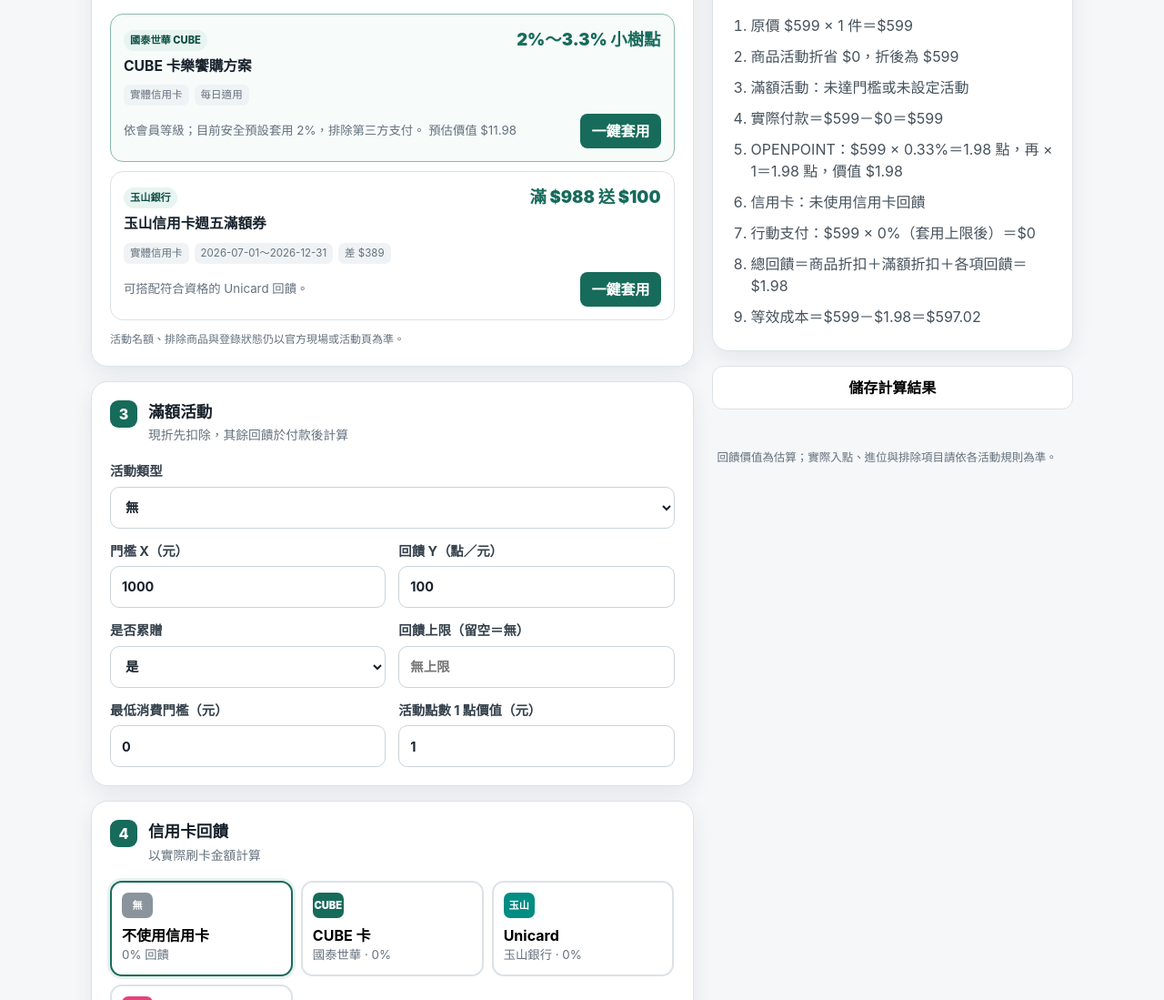
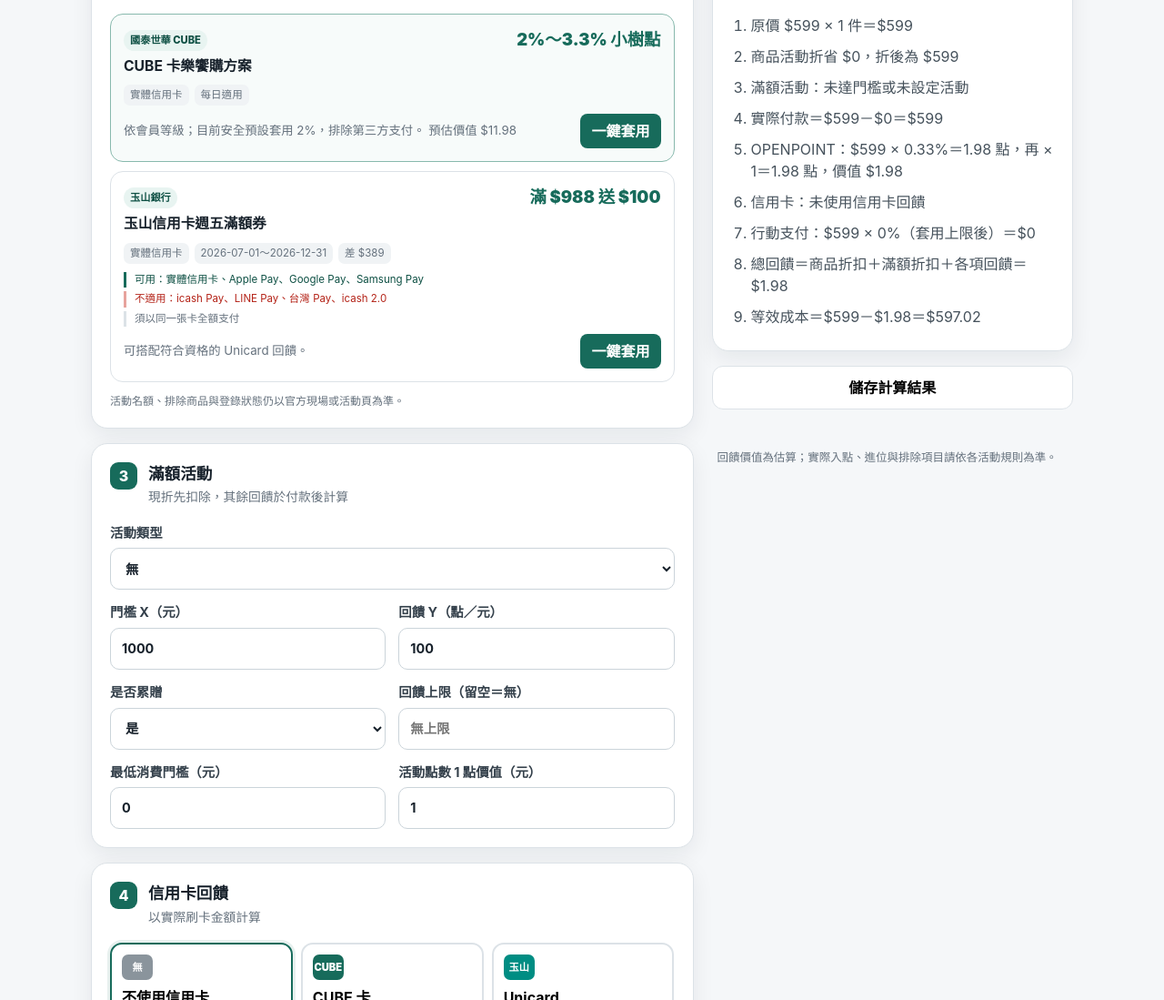
Before and after one commit to Sydney-08/productcount, a plain HTML site: page index.html in a window 1280 px wide. Shown: the part 1146-2245 px from the top of the page at 91% size. Drawn offline with Linux system fonts and the light colour scheme.

Commit message:
Add ESUN Friday payment rail restrictions

```diff
--- a/app.js
+++ b/app.js
@@ -211,7 +211,7 @@ const PROMOTIONS = [
   {id:'cosmed-ctbc-tue',storeId:'cosmed',title:'中信卡週二滿額券',start:'2026-07-01',end:'2026-12-31',weekdays:[2],provider:'中國信託',payment:'實體信用卡',kind:'coupon',threshold:988,value:100,repeat:true,cap:200,rewardText:'每滿 $988 送 $100',note:'排除第三方支付；每日每卡限一次。'},
   {id:'cosmed-ubot-wed',storeId:'cosmed',title:'聯邦信用卡週三滿額券',start:'2026-07-01',end:'2026-12-31',weekdays:[3],provider:'聯邦銀行',payment:'實體信用卡',kind:'coupon',threshold:988,value:100,repeat:true,cap:200,rewardText:'每滿 $988 送 $100',note:'排除第三方支付；每日每卡限一次。'},
   {id:'cosmed-first-thu',storeId:'cosmed',title:'一銀卡週四滿額券',start:'2026-07-01',end:'2026-12-31',weekdays:[4],provider:'第一銀行',payment:'實體信用卡',kind:'coupon',threshold:988,value:100,repeat:false,cap:100,rewardText:'滿 $988 送 $100',note:'排除第三方支付；每日每卡限一次。'},
-  {id:'cosmed-esun-fri',storeId:'cosmed',title:'玉山信用卡週五滿額券',start:'2026-07-01',end:'2026-12-31',weekdays:[5],provider:'玉山銀行',payment:'實體信用卡',kind:'coupon',threshold:988,value:100,repeat:false,cap:100,rewardText:'滿 $988 送 $100',note:'可搭配符合資格的 Unicard 回饋。'},
+  {id:'cosmed-esun-fri',storeId:'cosmed',title:'玉山信用卡週五滿額券',start:'2026-07-01',end:'2026-12-31',weekdays:[5],provider:'玉山銀行',payment:'實體信用卡',kind:'coupon',threshold:988,value:100,repeat:false,cap:100,rewardText:'滿 $988 送 $100',allowedPayments:['實體信用卡','Apple Pay','Google Pay','Samsung Pay'],excludedPayments:['icash Pay','LINE Pay','台灣 Pay','icash 2.0'],fullPaymentRequired:true,note:'可搭配符合資格的 Unicard 回饋。'},
   {id:'cosmed-cathay-sat',storeId:'cosmed',title:'國泰世華週六滿額券',start:'2026-07-01',end:'2026-12-31',weekdays:[6],provider:'國泰世華',payment:'實體信用卡',kind:'coupon',threshold:988,value:100,repeat:false,cap:100,rewardText:'滿 $988 送 $100',note:'可搭配 CUBE 卡符合資格方案。'},
   {id:'cosmed-ctbc-sun',storeId:'cosmed',title:'uniopen 聯名卡週日滿額券',start:'2026-07-01',end:'2026-12-31',weekdays:[0],provider:'中國信託',payment:'實體信用卡',kind:'coupon',threshold:988,value:120,repeat:false,cap:120,rewardText:'滿 $988 送 $120',note:'限 uniopen 聯名卡；排除第三方支付。'},
   {id:'cosmed-cube-daily',storeId:'cosmed',title:'CUBE 卡樂饗購方案',start:null,end:null,weekdays:null,provider:'國泰世華 CUBE',payment:'實體信用卡',kind:'cardRate',value:2,rewardText:'2%～3.3% 小樹點',note:'依會員等級；目前安全預設套用 2%，排除第三方支付。'},
@@ -359,7 +359,8 @@ function renderPromotionRecommendations() {
     const unavailable=promotionUnavailable(promotion,date),estimated=unavailable||promotion.infoOnly?0:promotionEstimatedValue(promotion,paid),meets=!promotion.threshold||paid>=promotion.threshold;
     const disabled=unavailable||promotion.infoOnly;
     const applied=appliedPromotionId===promotion.id;
-    return `<article class="promotion-item ${index===0&&!disabled?'recommended':''} ${unavailable?'unavailable':''} ${applied?'applied':''}"><div class="promotion-top"><div><span class="promotion-provider">${escapeHtml(promotion.provider)}</span><h3>${escapeHtml(promotion.title)}</h3></div><div class="promotion-reward">${escapeHtml(promotion.rewardText)}</div></div><div class="promotion-meta"><span>${escapeHtml(promotion.payment)}</span><span>${promotion.start?`${promotion.start}～${promotion.end}`:'每日適用'}</span>${unavailable?'<span class="quota-full">本月額滿</span>':''}${promotion.infoOnly?'<span>資格待確認</span>':''}${promotion.threshold?`<span>${meets?'已達門檻':'差 '+money(promotion.threshold-paid)}</span>`:''}</div><div class="promotion-actions"><small>${escapeHtml(promotion.note)}${estimated?` 預估價值 ${money(estimated)}`:''}</small><button type="button" class="apply-promotion" data-promotion-id="${promotion.id}" ${disabled?'disabled':''}>${unavailable?'本月已額滿':promotion.infoOnly?'條件待確認':applied?'✓ 已套用':'一鍵套用'}</button></div></article>`;
+    const paymentRules=promotion.allowedPayments?.length?`<div class="payment-rules"><span class="allowed-rule">可用：${promotion.allowedPayments.map(escapeHtml).join('、')}</span>${promotion.excludedPayments?.length?`<span class="excluded-rule">不適用：${promotion.excludedPayments.map(escapeHtml).join('、')}</span>`:''}${promotion.fullPaymentRequired?'<span>須以同一張卡全額支付</span>':''}</div>`:'';
+    return `<article class="promotion-item ${index===0&&!disabled?'recommended':''} ${unavailable?'unavailable':''} ${applied?'applied':''}"><div class="promotion-top"><div><span class="promotion-provider">${escapeHtml(promotion.provider)}</span><h3>${escapeHtml(promotion.title)}</h3></div><div class="promotion-reward">${escapeHtml(promotion.rewardText)}</div></div><div class="promotion-meta"><span>${escapeHtml(promotion.payment)}</span><span>${promotion.start?`${promotion.start}～${promotion.end}`:'每日適用'}</span>${unavailable?'<span class="quota-full">本月額滿</span>':''}${promotion.infoOnly?'<span>資格待確認</span>':''}${promotion.threshold?`<span>${meets?'已達門檻':'差 '+money(promotion.threshold-paid)}</span>`:''}</div>${paymentRules}<div class="promotion-actions"><small>${escapeHtml(promotion.note)}${estimated?` 預估價值 ${money(estimated)}`:''}</small><button type="button" class="apply-promotion" data-promotion-id="${promotion.id}" ${disabled?'disabled':''}>${unavailable?'本月已額滿':promotion.infoOnly?'條件待確認':applied?'✓ 已套用':'一鍵套用'}</button></div></article>`;
   }).join('');
 }
 
--- a/index.html
+++ b/index.html
@@ -5,7 +5,7 @@
   <meta name="viewport" content="width=device-width, initial-scale=1.0">
   <meta name="description" content="一次計算商品折扣、店家點數、信用卡與行動支付回饋。">
   <title>這筆到底幾折？</title>
-  <link rel="stylesheet" href="style.css?v=20260821-3">
+  <link rel="stylesheet" href="style.css?v=20260821-4">
 </head>
 <body>
   <header class="hero">
@@ -180,6 +180,6 @@
       </section>
     </div>
   </main>
-  <script src="app.js?v=20260821-3"></script>
+  <script src="app.js?v=20260821-4"></script>
 </body>
 </html>
--- a/style.css
+++ b/style.css
@@ -60,6 +60,10 @@ input.invalid { border-color:var(--danger); }
 .apply-promotion { padding:7px 12px; color:#fff; background:var(--brand); border:0; border-radius:8px; font-weight:750; cursor:pointer; }
 .apply-promotion:disabled { color:#7a838a; background:#dce1e4; cursor:not-allowed; }
 .promotion-meta .quota-full { color:var(--danger); background:#fff0ee; font-weight:750; }
+.payment-rules { display:grid; gap:4px; margin:8px 0; color:var(--muted); font-size:.72rem; }
+.payment-rules span { padding-left:9px; border-left:3px solid var(--line); }
+.payment-rules .allowed-rule { color:var(--brand-dark); border-left-color:var(--brand); }
+.payment-rules .excluded-rule { color:var(--danger); border-left-color:#e7a39d; }
 .promotion-empty { padding:22px; text-align:center; color:var(--muted); background:#f7f9fa; border-radius:12px; }
 .promotion-disclaimer { margin:12px 0 0; color:var(--muted); font-size:.75rem; }
 .error { padding:12px 14px; border-radius:10px; color:var(--danger); background:#fff0ee; font-weight:650; }
```
